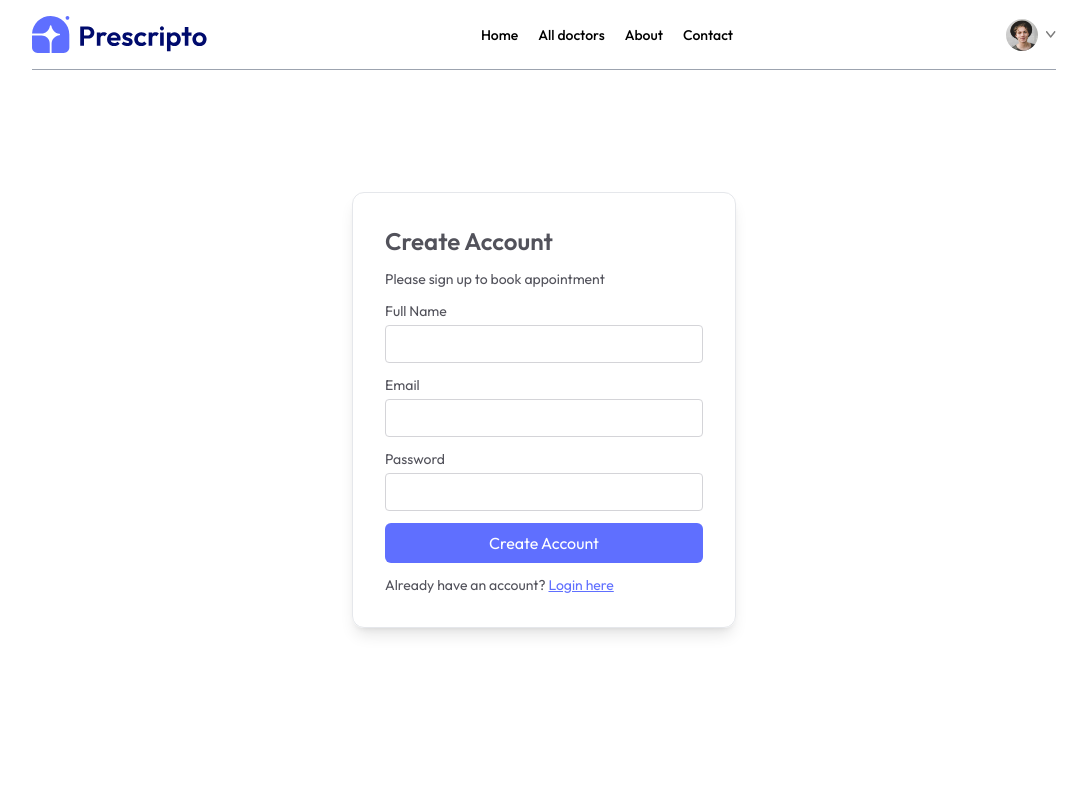
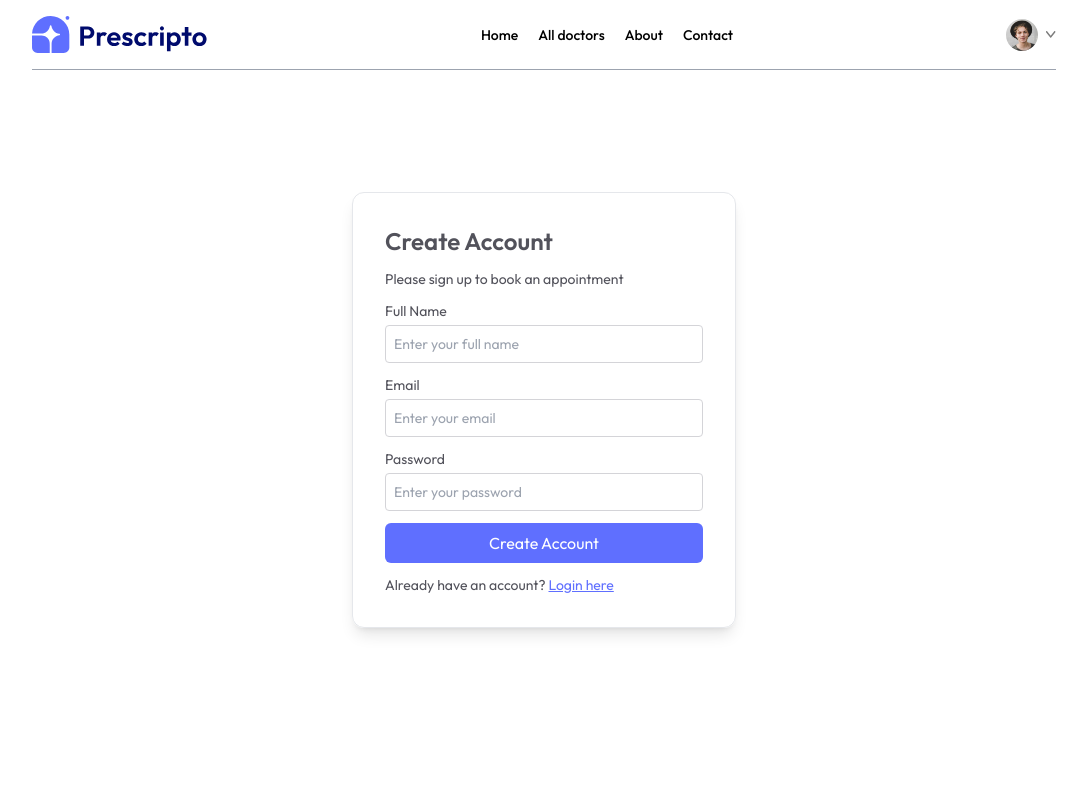
Before and after one commit to tharindi22/React_Project-Doctor-Appoinment--frontend, a React (Vite) app: page /login in a window 1280 px wide. Shown: the top 800 px of the page, without its empty margins (96-1183 px from the left). Built offline with nearby package versions, Linux system fonts and the light colour scheme.

Commit message:
More Uptades

```diff
--- a/src/pages/Appoinment.jsx
+++ b/src/pages/Appoinment.jsx
@@ -3,6 +3,7 @@ import { useParams } from 'react-router-dom'
 import { AppContext } from '../context/AppContext'
 import { assets } from '../assets/assets'
 import RelatedDoctors from '../components/RelatedDoctors'
+import { useNavigate } from 'react-router-dom'
 
 const Appoinment = () => {
   const { docId } = useParams()
@@ -78,7 +79,7 @@ const Appoinment = () => {
     console.log(docSlots)
   },[docSlots])
 
-
+  const navigate = useNavigate()
 
   return docInfo && (
     <div>
@@ -130,7 +131,7 @@ const Appoinment = () => {
               </p>
             ))}
           </div>
-          <button className='bg-primary text-white text-sm font-lighgt px-14 py-3 rounded-full my-6'>Book an Appoinment</button>
+          <button onClick={()=>{navigate('/my-appoinments'); scrollTo(0,0)}} className='bg-primary text-white text-sm font-lighgt px-14 py-3 rounded-full my-6'>Book an Appoinment</button>
       </div>
 
       {/* -----Listning relatde Doctors------ */}
--- a/src/pages/Login.jsx
+++ b/src/pages/Login.jsx
@@ -1,53 +1,122 @@
-import React, { useState } from 'react'
+import React, { useState } from 'react';
 
 const Login = () => {
+  const [state, setState] = useState('Sign Up'); // Toggle between "Sign Up" and "Login"
+  const [email, setEmail] = useState('');
+  const [password, setPassword] = useState('');
+  const [name, setName] = useState('');
 
-  const [state,setState] = useState('Sign Up')
+  const onSubmitHandler = async (event) => {
+    event.preventDefault();
 
-  const [email,setEmail] = useState('')
-  const [password,setPassword] = useState('')
-  const [name,setName] = useState('')
+    if (state === 'Sign Up') {
+      // Sign Up logic
+      if (!name || !email || !password) {
+        alert('Please fill out all fields to create an account.');
+        return;
+      }
 
-  const onSubmitHandler = async (event) =>{
-    event.preventDefault()
-  }
+      // Simulate account creation logic
+      console.log('Account created successfully:', { name, email, password });
+      alert('Account created successfully! Please log in.');
+
+      // Reset form fields and switch to "Login" state
+      setName('');
+      setEmail('');
+      setPassword('');
+      setState('Login');
+    } else {
+      // Login logic
+      if (!email || !password) {
+        alert('Please provide both email and password to log in.');
+        return;
+      }
+
+      // Simulate login logic
+      console.log('Logged in successfully:', { email, password });
+      alert('Logged in successfully!');
+    }
+  };
 
   return (
-    <form className='min-h-[80vh] flex items-center'>
-      <div className='flex flex-col gap-3 m-auto items-start p-8 min-w-[340px] sm:min-w-96 border rounded-xl text-zinc-600 text-sm shadow-lg'>
-        <p className='text-2xl font-semibold'>{state === 'Sign Up' ? "Create Account" : "Login"}</p>
-        <p>Please {state === 'Sign Up' ? "sign up" : "Log in"} to book appointment</p>
+    <form className="min-h-[80vh] flex items-center" onSubmit={onSubmitHandler}>
+      <div className="flex flex-col gap-3 m-auto items-start p-8 min-w-[340px] sm:min-w-96 border rounded-xl text-zinc-600 text-sm shadow-lg">
+        <p className="text-2xl font-semibold">
+          {state === 'Sign Up' ? 'Create Account' : 'Login'}
+        </p>
+        <p>
+          Please {state === 'Sign Up' ? 'sign up' : 'log in'} to book an appointment
+        </p>
 
-        {
-          state === "Sign Up" &&
-          <div className='w-full'>
+        {state === 'Sign Up' && (
+          <div className="w-full">
             <p>Full Name</p>
-            <input className='border border-zinc-300 rounded w-full p-2 mt-1' type="text" onChange={(e)=>setName(e.target.name)} value={name} required/>
+            <input
+              className="border border-zinc-300 rounded w-full p-2 mt-1"
+              type="text"
+              placeholder="Enter your full name"
+              onChange={(e) => setName(e.target.value)}
+              value={name}
+              required
+            />
           </div>
-        }
+        )}
 
-
-        <div className='w-full'>
+        <div className="w-full">
           <p>Email</p>
-          <input className='border border-zinc-300 rounded w-full p-2 mt-1' type="email" onChange={(e)=>setEmail(e.target.name)} value={email} required/>
-        </div>
-        <div className='w-full'>
-          <p>Password </p>
-          <input className='border border-zinc-300 rounded w-full p-2 mt-1' type="password" onChange={(e)=>setPassword(e.target.name)} value={password} required/>
+          <input
+            className="border border-zinc-300 rounded w-full p-2 mt-1"
+            type="email"
+            placeholder="Enter your email"
+            onChange={(e) => setEmail(e.target.value)}
+            value={email}
+            required
+          />
         </div>
 
-        <button className='bg-primary text-white w-full py-2 rounded-md text-base'>{state === 'Sign Up' ? "Create Account" : "Login"}</button>
+        <div className="w-full">
+          <p>Password</p>
+          <input
+            className="border border-zinc-300 rounded w-full p-2 mt-1"
+            type="password"
+            placeholder="Enter your password"
+            onChange={(e) => setPassword(e.target.value)}
+            value={password}
+            required
+          />
+        </div>
 
-        {
-          state === "Sign Up" ?
-          <p>Already have an account? <span onClick={()=>setState('Login')} className='text-primary underline cursor-pointer'>Login here</span> </p> :
-          <p>Create an new account ? <span onClick={()=>setState('Sign Up')} className='text-primary underline cursor-pointer'>click here</span> </p>
-        }
+        <button
+          className="bg-primary text-white w-full py-2 rounded-md text-base"
+          type="submit"
+        >
+          {state === 'Sign Up' ? 'Create Account' : 'Login'}
+        </button>
 
+        {state === 'Sign Up' ? (
+          <p>
+            Already have an account?{' '}
+            <span
+              onClick={() => setState('Login')}
+              className="text-primary underline cursor-pointer"
+            >
+              Login here
+            </span>
+          </p>
+        ) : (
+          <p>
+            Create a new account?{' '}
+            <span
+              onClick={() => setState('Sign Up')}
+              className="text-primary underline cursor-pointer"
+            >
+              Click here
+            </span>
+          </p>
+        )}
       </div>
+    </form>
+  );
+};
 
-    </form>
-  )
-}
-
-export default Login
+export default Login;
--- a/src/pages/MyApponments.jsx
+++ b/src/pages/MyApponments.jsx
@@ -1,37 +1,48 @@
-import React, { useContext } from 'react'
-import {AppContext} from '../context/AppContext'
+import React, { useContext } from "react";
+import { AppContext } from "../context/AppContext";
 
-const MyApponments = () => {
-
-  const {doctors} = useContext(AppContext)
+const MyAppointments = () => {
+  const { doctors, cancelAppointment } = useContext(AppContext);
 
   return (
     <div>
-       <p className='pb-3 mt-12 font-medium text-zinc-700 border-b'>My appointments</p>
-       <div>
-        {doctors.slice(0,3).map((item,index)=>(
-          <div className='grid grid-cols-[1fr_2fr] gap-4 sm:flex sm:flex sm:gap-6 py-2 border-b' key={index}>
+      <p className="pb-3 mt-12 font-medium text-zinc-700 border-b">My Appointments</p>
+      <div>
+        {doctors.map((item) => (
+          <div
+            className="grid grid-cols-[1fr_2fr] gap-4 sm:flex sm:flex sm:gap-6 py-2 border-b"
+            key={item._id}
+          >
             <div>
-              <img className='w-32 bg-indigo-50' src={item.image} alt="" />
+              <img className="w-32 bg-indigo-50" src={item.image} alt={item.name} />
             </div>
-            <div className='flex-1 text-sm text-zinc-600'>
-              <p className='text-neutral-800 font-semibold'>{item.name}</p>
-              <p> {item.speciality} </p>
-              <p className='text-zinc-700 font-medium mt-1'> Address: </p>
-              <p className='text-xs'> {item.address.line1} </p>
-              <p className='text-xs'> {item.address.line2} </p>
-              <p className='text-xs mt-1'> <span className='text-sm text-neutral-700 font-medium'>Date & Time:</span>  25, July, 2024 |  8:30 PM </p>
+            <div className="flex-1 text-sm text-zinc-600">
+              <p className="text-neutral-800 font-semibold">{item.name}</p>
+              <p>{item.speciality}</p>
+              <p className="text-zinc-700 font-medium mt-1">Address:</p>
+              <p className="text-xs">{item.address.line1}</p>
+              <p className="text-xs">{item.address.line2}</p>
+              <p className="text-xs mt-1">
+                <span className="text-sm text-neutral-700 font-medium">Date & Time:</span> 25,
+                July, 2024 | 8:30 PM
+              </p>
             </div>
-            <div></div>
-            <div className='flex flex-col gap-2 justify-end'>
-              <button className='text-sm text-stone-600 text-center sm:min-w-48 py-2 border rounded hover:bg-primary hover:text-white transition-all duration-300'>Pay Online</button>
-              <button className='text-sm text-stone-600 text-center sm:min-w-48 py-2 border rounded hover:bg-red-500 hover:text-white transition-all duration-300'>Cancel Appointment</button>
+            <div className="flex flex-col gap-2 justify-end">
+              <button className="text-sm text-stone-600 text-center sm:min-w-48 py-2 border rounded hover:bg-primary hover:text-white transition-all duration-300">
+                Pay Online
+              </button>
+              <button
+                className="text-sm text-stone-600 text-center sm:min-w-48 py-2 border rounded hover:bg-red-500 hover:text-white transition-all duration-300"
+                onClick={() => cancelAppointment(item._id)} // Pass the doctor's _id to cancel
+              >
+                Cancel Appointment
+              </button>
             </div>
           </div>
         ))}
-       </div>
+      </div>
     </div>
-  )
-}
+  );
+};
 
-export default MyApponments
+export default MyAppointments;
--- a/src/pages/MyProfile.jsx
+++ b/src/pages/MyProfile.jsx
@@ -6,11 +6,11 @@ const MyProfile = () => {
   const [userData,setUserData] = useState({
     name:"Edward Vincent",
     image:assets.profile_pic,
-    email:'richardjameswap@gmail.com',
-    phone:'+1  123 456 7890',
+    email:'richardjame@gmail.com',
+    phone:'0711234567',
     address:{
-      line1:"57th Cross, Richmond",
-      line2:"Circle, Church Road, London"
+      line1:"Colombo Road ,",
+      line2:"Kurunegala"
     },
     gender:'male',
     dob:'2000-10-20'
```
